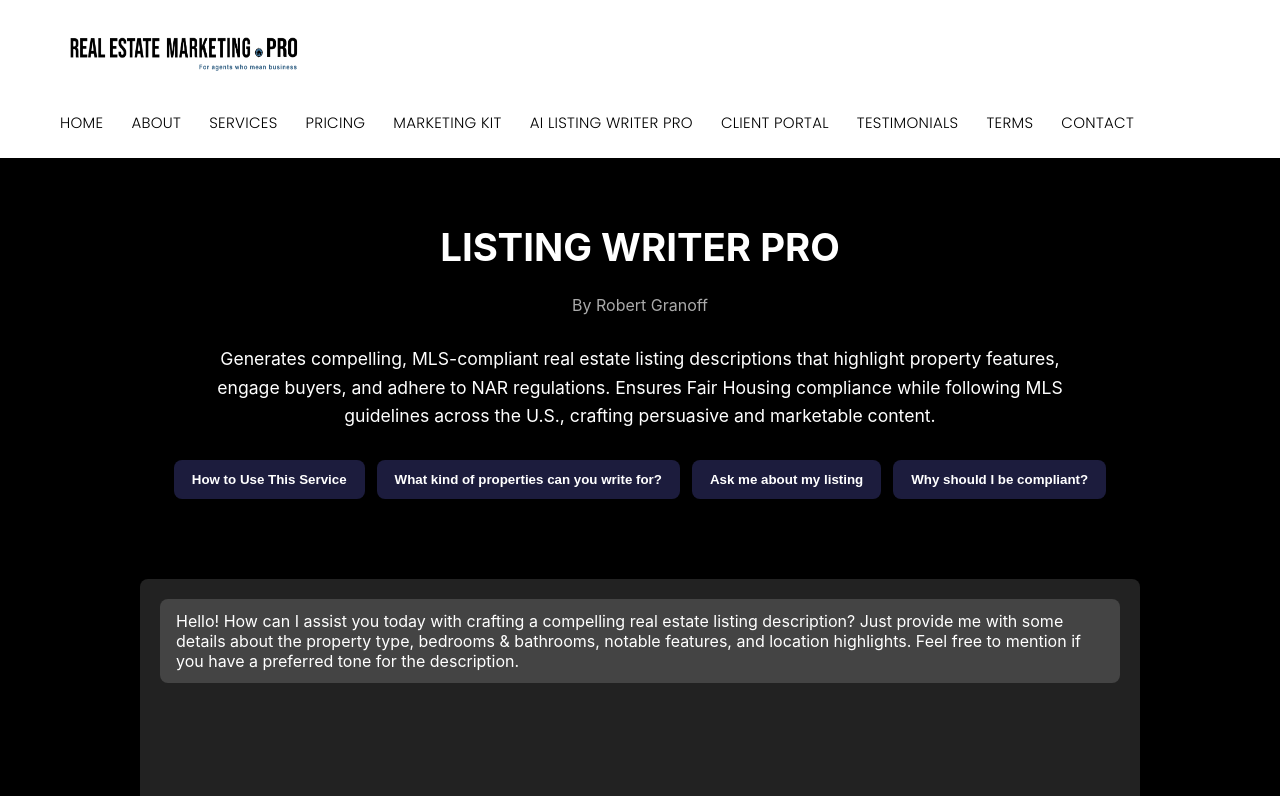
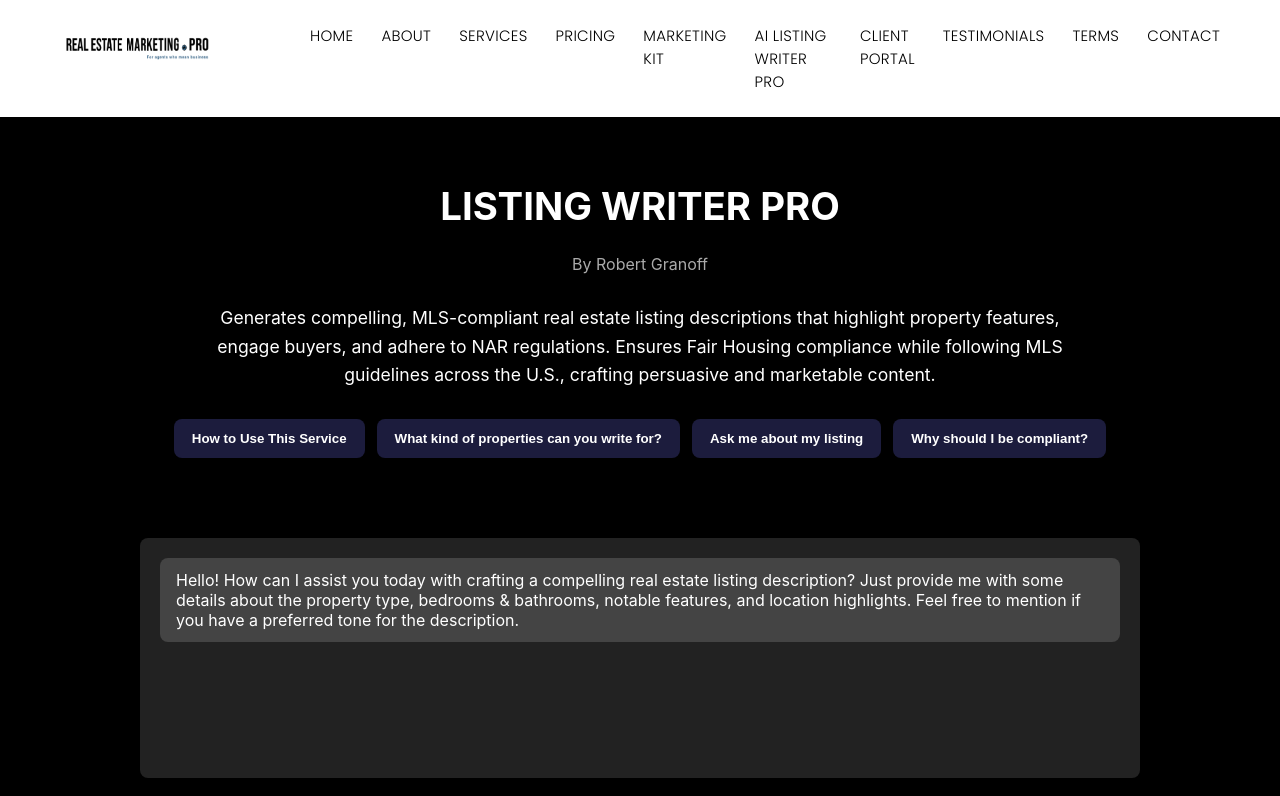
Before and after one commit to rgranoff/real-estate-listing-writer-pro, a Next.js app: page /chat in a window 1280 px wide. Shown: the top 796 px of the page. Built offline with nearby package versions, Linux system fonts and the light colour scheme.

Commit message:
Update Header.js

```diff
--- a/components/Header.js
+++ b/components/Header.js
@@ -1,39 +1,35 @@
+// components/Header.js
+import React from 'react';
+import styles from './Header.module.css';
+import Image from 'next/image';
 import Link from 'next/link';
-import Image from 'next/image';
-import styles from './Header.module.css';
 
-export default function Header() {
+const Header = () => {
   return (
     <header className={styles.header}>
-      <div className={styles.container}>
-        <Link href="/" className={styles.logoLink}>
-          <Image
-            src="/logo.png"
-            alt="REAL ESTATE MARKETING .PRO"
-            width={400}
-            height={80}
-            priority
-          />
-        </Link>
-        <nav className={styles.nav}>
-          {[
-            ['HOME', '/'],
-            ['ABOUT', '/about'],
-            ['SERVICES', '/services'],
-            ['PRICING', '/pricing'],
-            ['MARKETING KIT', '/marketing-kit'],
-            ['AI LISTING WRITER PRO', '/ai-listing-writer-pro'],
-            ['CLIENT PORTAL', '/client-portal'],
-            ['TESTIMONIALS', '/testimonials'],
-            ['TERMS', '/terms'],
-            ['CONTACT', '/contact'],
-          ].map(([label, href]) => (
-            <Link key={label} href={href} className={styles.navLink}>
-              {label}
-            </Link>
-          ))}
-        </nav>
-      </div>
+      <a href="https://www.realestatemarketing.pro/">
+        <Image
+          src="/logo.png"
+          alt="Real Estate Marketing Pro"
+          width={250}
+          height={60}
+          className={styles.logo}
+        />
+      </a>
+      <nav className={styles.nav}>
+        <a href="https://www.realestatemarketing.pro/">HOME</a>
+        <a href="https://www.realestatemarketing.pro/about">ABOUT</a>
+        <a href="https://www.realestatemarketing.pro/services">SERVICES</a>
+        <a href="https://www.realestatemarketing.pro/pricing">PRICING</a>
+        <a href="https://www.realestatemarketing.pro/marketing-kit">MARKETING KIT</a>
+        <a href="https://www.realestatemarketing.pro/ai-listing-writer-pro">AI LISTING WRITER PRO</a>
+        <a href="https://www.realestatemarketing.pro/client-portal">CLIENT PORTAL</a>
+        <a href="https://www.realestatemarketing.pro/testimonials">TESTIMONIALS</a>
+        <a href="https://www.realestatemarketing.pro/terms">TERMS</a>
+        <a href="https://www.realestatemarketing.pro/contact">CONTACT</a>
+      </nav>
     </header>
   );
-}
+};
+
+export default Header;
```
